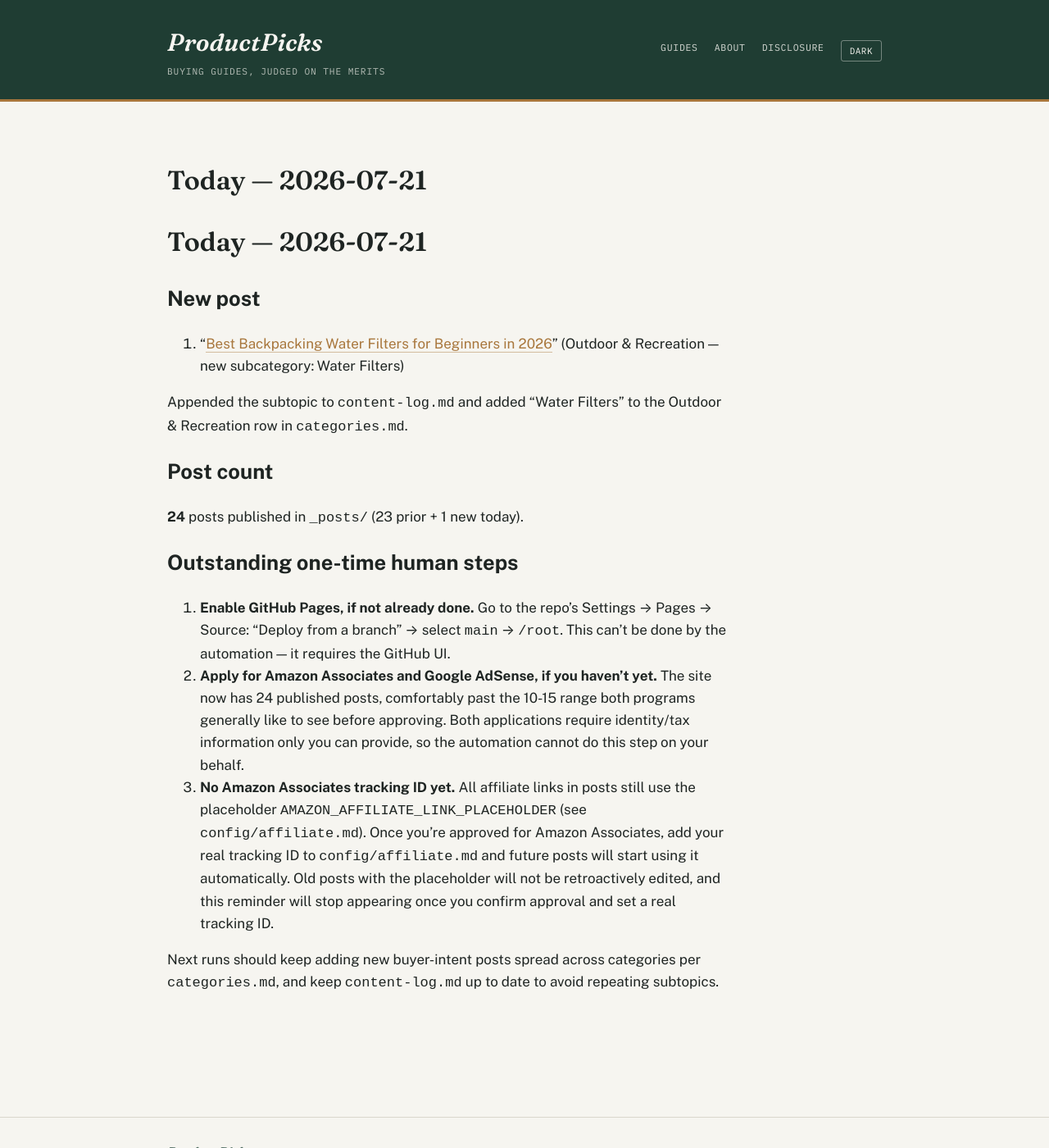
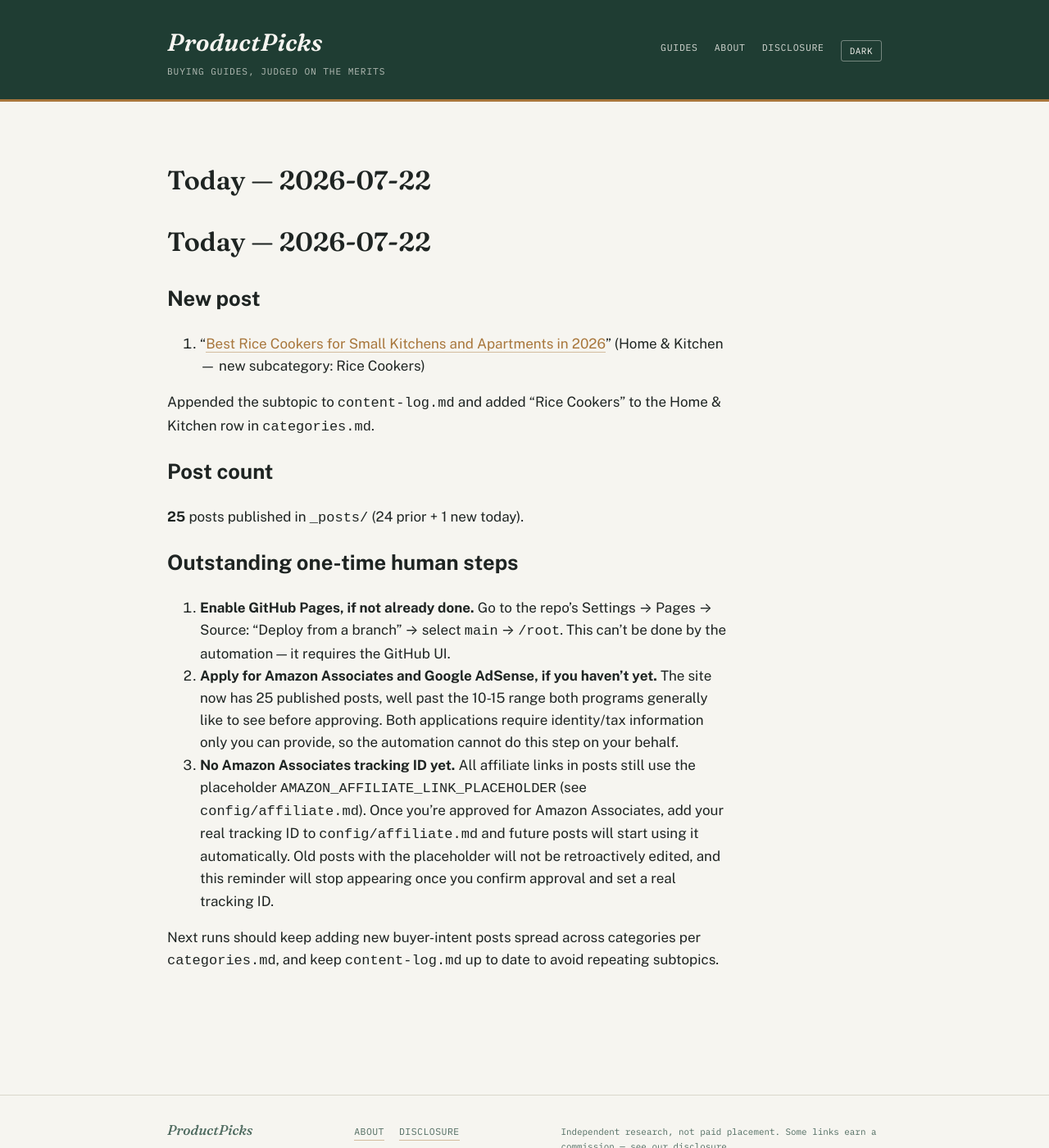
Before and after one commit to ajith198/ProductPicks, a Jekyll site: the page built from today.md, in a window 1280 px wide and 1400 px high. Shown: the whole window at 82% size. Built offline with Jekyll 4.4.1, drawn with Linux system fonts in a browser that asks for light colours; our own code applies the rules of GitHub Pages for plain Markdown files.

Commit message:
daily: 2026-07-22 new post + log update
Co-Authored-By: Claude Sonnet 5 <noreply@anthropic.com>
Claude-Session: https://claude.ai/code/session_01Us6paPgQeVd4zR9qEqWpJa

```diff
--- a/categories.md
+++ b/categories.md
@@ -1,6 +1,6 @@
 # Categories & expansion strategy
 
-**Status: multi-category, as of 2026-07-12. Updated 2026-07-21.** ProductPicks started as a pickleball-only site (see `niche.md` for that original research). This file governs the site now that it has expanded into multiple product verticals, and is the doc future automated/daily runs should consult when choosing what to write next.
+**Status: multi-category, as of 2026-07-12. Updated 2026-07-22.** ProductPicks started as a pickleball-only site (see `niche.md` for that original research). This file governs the site now that it has expanded into multiple product verticals, and is the doc future automated/daily runs should consult when choosing what to write next.
 
 ## Front matter taxonomy
 
@@ -20,7 +20,7 @@ These two fields drive the Category / Type / Year filters in the search bar on t
 | Category | Subcategories covered so far |
 |---|---|
 | Sports | Pickleball, Soccer, Tennis, Cycling, Running, Yoga |
-| Home & Kitchen | Coffee Makers, Electric Kettles, Blenders, Air Fryers, Toaster Ovens |
+| Home & Kitchen | Coffee Makers, Electric Kettles, Blenders, Air Fryers, Toaster Ovens, Rice Cookers |
 | Outdoor & Recreation | Camping Tents, Sleeping Bags, Headlamps, Hiking Boots, Camp Stoves, Water Filters |
 
 New subcategories can be added freely within an existing category. New top-level categories should only be added when there's a genuine cluster of buyer-intent content planned for it (not a one-off post) — keep the category list short enough that the dropdown filter stays useful.
--- a/today.md
+++ b/today.md
@@ -1,19 +1,19 @@
-# Today — 2026-07-21
+# Today — 2026-07-22
 
 ## New post
 
-1. "[Best Backpacking Water Filters for Beginners in 2026](/camping-gear/buying-guides/best-backpacking-water-filters-for-beginners/)" (Outdoor & Recreation — new subcategory: Water Filters)
+1. "[Best Rice Cookers for Small Kitchens and Apartments in 2026](/kitchen-appliances/buying-guides/best-rice-cookers-for-small-kitchens/)" (Home & Kitchen — new subcategory: Rice Cookers)
 
-Appended the subtopic to `content-log.md` and added "Water Filters" to the Outdoor & Recreation row in `categories.md`.
+Appended the subtopic to `content-log.md` and added "Rice Cookers" to the Home & Kitchen row in `categories.md`.
 
 ## Post count
 
-**24** posts published in `_posts/` (23 prior + 1 new today).
+**25** posts published in `_posts/` (24 prior + 1 new today).
 
 ## Outstanding one-time human steps
 
 1. **Enable GitHub Pages, if not already done.** Go to the repo's Settings → Pages → Source: "Deploy from a branch" → select `main` → `/root`. This can't be done by the automation — it requires the GitHub UI.
-2. **Apply for Amazon Associates and Google AdSense, if you haven't yet.** The site now has 24 published posts, comfortably past the 10-15 range both programs generally like to see before approving. Both applications require identity/tax information only you can provide, so the automation cannot do this step on your behalf.
+2. **Apply for Amazon Associates and Google AdSense, if you haven't yet.** The site now has 25 published posts, well past the 10-15 range both programs generally like to see before approving. Both applications require identity/tax information only you can provide, so the automation cannot do this step on your behalf.
 3. **No Amazon Associates tracking ID yet.** All affiliate links in posts still use the placeholder `AMAZON_AFFILIATE_LINK_PLACEHOLDER` (see `config/affiliate.md`). Once you're approved for Amazon Associates, add your real tracking ID to `config/affiliate.md` and future posts will start using it automatically. Old posts with the placeholder will not be retroactively edited, and this reminder will stop appearing once you confirm approval and set a real tracking ID.
 
 Next runs should keep adding new buyer-intent posts spread across categories per `categories.md`, and keep `content-log.md` up to date to avoid repeating subtopics.
```
Also changed, not shown: TODAY.md (+1 -1 lines), _posts/2026-07-22-best-rice-cookers-for-small-kitchens.md (added, +63 -0 lines), content-log.md (+1 -0 lines).
